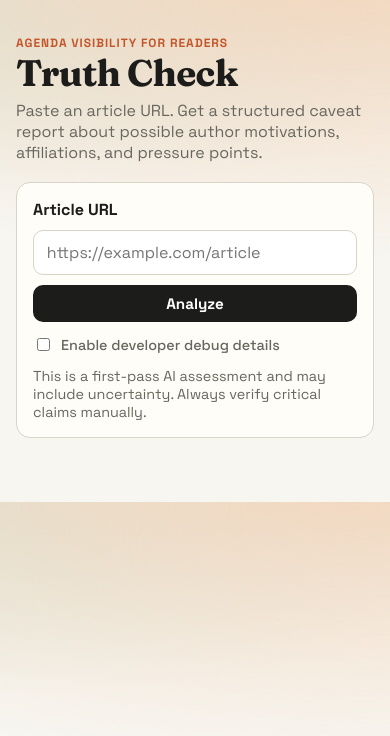
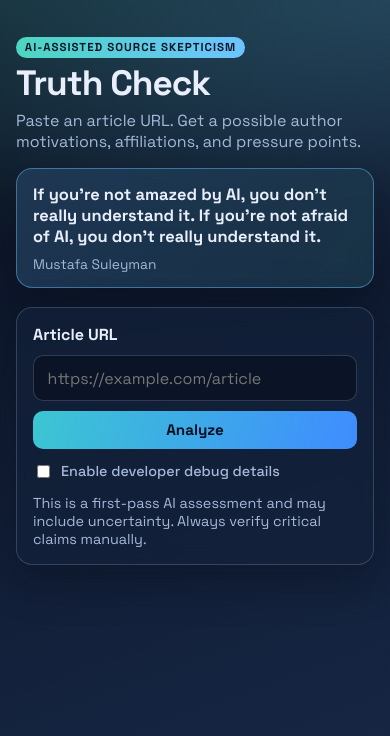
Before and after one commit to schluchc/unhidethehiddenagenda, a website: page index.html in a window 390 px wide. Drawn offline with Linux system fonts and the light colour scheme.

Commit message:
new design, hid 'detected author' as it is actually often wrong, even though the analysis is then done  on the right author

```diff
--- a/app.js
+++ b/app.js
@@ -13,7 +13,6 @@ const debugLineEl = document.getElementById("debug-line");
 const debugOutputEl = document.getElementById("debug-output");
 
 const articleTitleEl = document.getElementById("article-title");
-const articleAuthorEl = document.getElementById("article-author");
 const articleLinkEl = document.getElementById("article-link");
 const authorProfileEl = document.getElementById("author-profile");
 const motivationsEl = document.getElementById("motivations");
@@ -79,7 +78,6 @@ function renderResults(payload) {
   const { article, analysis } = payload;
 
   articleTitleEl.textContent = article.title || "Unknown";
-  articleAuthorEl.textContent = article.author || "Unknown";
   articleLinkEl.textContent = article.url;
   articleLinkEl.href = article.url;
 
@@ -210,7 +208,12 @@ async function parseApiResponse(response) {
 
 function renderDebug(debugPayload) {
   const authorSource = debugPayload?.extra?.author_source || "unknown";
-  debugLineEl.textContent = `Author detection source: ${authorSource}`;
+  const extractedAuthor = debugPayload?.extra?.extracted_author || "Unknown author";
+  const extractedSource = debugPayload?.extra?.extracted_author_source || "unknown";
+  const analysisSubject = debugPayload?.extra?.analysis_subject || "Unknown author";
+  debugLineEl.textContent =
+    `Analysis subject: ${analysisSubject} (source: ${authorSource}) | ` +
+    `Extracted author: ${extractedAuthor} (source: ${extractedSource})`;
   debugOutputEl.textContent = JSON.stringify(debugPayload, null, 2);
   debugPanelEl.classList.remove("hidden");
 }
--- a/index.html
+++ b/index.html
@@ -15,12 +15,21 @@
   <body>
     <main class="shell">
       <header class="hero">
-        <p class="eyebrow">Agenda visibility for readers</p>
+        <p class="eyebrow">AI-assisted source skepticism</p>
         <h1>Truth Check</h1>
         <p class="subtitle">
-          Paste an article URL. Get a structured caveat report about possible author
-          motivations, affiliations, and pressure points.
+          Paste an article URL. Get a possible author motivations, affiliations, and pressure points.
         </p>
+        <section class="quote-card">
+          <p class="quote-text">
+            If you're not amazed by AI, you don't
+            really understand it. If you're not afraid of AI, you don't really understand
+            it.
+          </p>
+          <p class="quote-source">
+            Mustafa Suleyman
+          </p>
+        </section>
       </header>
 
       <section class="panel">
@@ -59,7 +68,6 @@
         <article class="card">
           <h2>Article</h2>
           <p><strong>Title:</strong> <span id="article-title">-</span></p>
-          <p><strong>Detected author:</strong> <span id="article-author">-</span></p>
           <p>
             <strong>Source URL:</strong>
             <a id="article-link" href="#" rel="noopener noreferrer" target="_blank">-</a>
--- a/styles.css
+++ b/styles.css
@@ -1,12 +1,17 @@
 :root {
-  --bg: #f7f6f1;
-  --ink: #1c1c1a;
-  --muted: #68675f;
-  --accent: #c3562b;
-  --panel: #fffdf7;
-  --line: #d8d4c7;
-  --good: #2f6e4f;
-  --warn: #8a5b00;
+  --bg-deep: #0b1220;
+  --bg-mid: #101c33;
+  --bg-soft: #172847;
+  --ink: #e9eefb;
+  --ink-soft: #a6b8d9;
+  --line: rgba(166, 184, 217, 0.24);
+  --panel: rgba(18, 33, 58, 0.72);
+  --panel-strong: rgba(22, 39, 70, 0.88);
+  --accent: #4cd6c0;
+  --accent-2: #6ec3ff;
+  --good: #7ce8b2;
+  --warn: #ffd67f;
+  --bad: #ff9f9f;
 }
 
 * {
@@ -18,44 +23,79 @@ body {
   color: var(--ink);
   font-family: "Space Grotesk", sans-serif;
   background:
-    radial-gradient(90rem 30rem at 100% -10%, #f3d4ba 0%, transparent 65%),
-    radial-gradient(70rem 22rem at -10% 0%, #d8e8dc 0%, transparent 55%),
-    var(--bg);
+    radial-gradient(80rem 35rem at 0% -10%, rgba(76, 214, 192, 0.18), transparent 60%),
+    radial-gradient(60rem 28rem at 100% 0%, rgba(110, 195, 255, 0.2), transparent 60%),
+    linear-gradient(160deg, var(--bg-deep), var(--bg-mid) 45%, var(--bg-soft));
+  min-height: 100vh;
 }
 
 .shell {
-  max-width: 900px;
+  max-width: 980px;
   margin: 0 auto;
   padding: 2.2rem 1rem 4rem;
 }
 
+.hero {
+  animation: fadeUp 420ms ease;
+}
+
 .hero h1 {
   margin: 0;
-  font: 700 3rem/1 "Fraunces", serif;
-  letter-spacing: -0.02em;
+  font: 700 clamp(2.2rem, 6vw, 3.8rem) / 1 "Space Grotesk", sans-serif;
+  letter-spacing: -0.03em;
 }
 
 .eyebrow {
-  margin: 0 0 0.25rem;
-  color: var(--accent);
+  display: inline-block;
+  margin: 0 0 0.45rem;
+  color: #0d172a;
+  background: linear-gradient(90deg, var(--accent), var(--accent-2));
   text-transform: uppercase;
-  letter-spacing: 0.08em;
-  font-size: 0.75rem;
+  letter-spacing: 0.09em;
+  font-size: 0.72rem;
   font-weight: 700;
+  border-radius: 999px;
+  padding: 0.22rem 0.55rem;
 }
 
 .subtitle {
   max-width: 62ch;
-  color: var(--muted);
-  margin-top: 0.5rem;
+  color: var(--ink-soft);
+  margin-top: 0.65rem;
 }
 
+.quote-card,
 .panel,
 .card,
-.status {
+.status,
+.activity {
   border: 1px solid var(--line);
-  border-radius: 14px;
+  border-radius: 16px;
   background: var(--panel);
+  backdrop-filter: blur(10px);
+  -webkit-backdrop-filter: blur(10px);
+  box-shadow: 0 16px 40px rgba(3, 8, 18, 0.35);
+}
+
+.quote-card {
+  margin-top: 1rem;
+  padding: 0.9rem 1rem;
+  border-color: rgba(110, 195, 255, 0.45);
+  background:
+    linear-gradient(120deg, rgba(110, 195, 255, 0.14), rgba(76, 214, 192, 0.1)),
+    var(--panel);
+}
+
+.quote-text {
+  margin: 0;
+  font-size: 1.03rem;
+  font-weight: 600;
+}
+
+.quote-source {
+  margin: 0.5rem 0 0;
+  font-size: 0.86rem;
+  color: var(--ink-soft);
 }
 
 .panel {
@@ -77,32 +117,46 @@ label {
 input[type="url"] {
   flex: 1;
   min-width: 0;
-  padding: 0.7rem 0.8rem;
+  padding: 0.72rem 0.85rem;
   border-radius: 10px;
   border: 1px solid var(--line);
   font: inherit;
-  background: #fff;
+  color: var(--ink);
+  background: rgba(11, 18, 32, 0.7);
+}
+
+input[type="url"]:focus {
+  outline: none;
+  border-color: var(--accent-2);
+  box-shadow: 0 0 0 3px rgba(110, 195, 255, 0.18);
 }
 
 button {
   border: 0;
   border-radius: 10px;
-  background: var(--ink);
-  color: #fff;
-  padding: 0.7rem 1.05rem;
-  font: 600 0.95rem/1 "Space Grotesk", sans-serif;
+  background: linear-gradient(110deg, #3cc6d2, #3f8cff);
+  color: #061022;
+  padding: 0.72rem 1.08rem;
+  font: 700 0.95rem/1 "Space Grotesk", sans-serif;
   cursor: pointer;
+  transition: transform 120ms ease, filter 120ms ease;
+}
+
+button:hover {
+  transform: translateY(-1px);
+  filter: brightness(1.04);
 }
 
 button:disabled {
   opacity: 0.65;
   cursor: progress;
+  transform: none;
 }
 
 .hint {
   margin: 0.8rem 0 0;
   font-size: 0.9rem;
-  color: var(--muted);
+  color: var(--ink-soft);
 }
 
 .debug-toggle {
@@ -112,7 +166,7 @@ button:disabled {
   font-weight: 500;
   font-size: 0.9rem;
   margin-top: 0.8rem;
-  color: var(--muted);
+  color: var(--ink-soft);
 }
 
 .status {
@@ -121,33 +175,31 @@ button:disabled {
 }
 
 .status.info {
-  border-color: #b9c7c2;
+  border-color: rgba(110, 195, 255, 0.45);
 }
 
 .status.error {
-  border-color: #e3b8aa;
-  color: #8e2e16;
+  border-color: rgba(255, 159, 159, 0.6);
+  color: #ffd8d8;
+  background: rgba(65, 24, 29, 0.7);
 }
 
 .activity {
   margin-top: 1rem;
-  border: 1px solid var(--line);
-  border-radius: 14px;
-  background: var(--panel);
   padding: 0.8rem 1rem;
 }
 
 #activity-text {
   margin: 0;
   font-size: 0.95rem;
-  color: var(--muted);
+  color: var(--ink-soft);
 }
 
 .progress-track {
   height: 8px;
   margin-top: 0.6rem;
   border-radius: 999px;
-  background: #ece8db;
+  background: rgba(120, 147, 191, 0.25);
   overflow: hidden;
 }
 
@@ -155,7 +207,7 @@ button:disabled {
   width: 0%;
   height: 100%;
   border-radius: inherit;
-  background: linear-gradient(90deg, #d78544, #c3562b);
+  background: linear-gradient(90deg, var(--accent), var(--accent-2));
   transition: width 0.35s ease;
 }
 
@@ -167,29 +219,34 @@ button:disabled {
 
 .card {
   padding: 1rem;
+  background: var(--panel-strong);
 }
 
 .card h2 {
   margin: 0 0 0.75rem;
-  font-size: 1.1rem;
+  font-size: 1.08rem;
 }
 
 .card p {
   margin: 0.5rem 0;
 }
 
+a {
+  color: #9ce2ff;
+}
+
 #motivations {
   margin: 0;
   padding-left: 1.2rem;
   display: grid;
-  gap: 0.45rem;
+  gap: 0.6rem;
 }
 
 .caveat {
   border: 1px solid var(--line);
   border-radius: 10px;
   padding: 0.75rem;
-  background: #fff;
+  background: rgba(8, 15, 29, 0.55);
 }
 
 .caveat p {
@@ -206,18 +263,18 @@ button:disabled {
 }
 
 .tag.high {
-  color: var(--good);
-  background: #dff1e7;
+  color: #0e2a1d;
+  background: var(--good);
 }
 
 .tag.medium {
-  color: var(--warn);
-  background: #faedcf;
+  color: #2c2004;
+  background: var(--warn);
 }
 
 .tag.low {
-  color: #8a3535;
-  background: #fbe0e0;
+  color: #3d1313;
+  background: var(--bad);
 }
 
 .hidden {
@@ -235,14 +292,21 @@ button:disabled {
 .debug-line {
   margin: 0 0 0.6rem;
   font-size: 0.9rem;
-  color: var(--muted);
+  color: var(--ink-soft);
+}
+
+@keyframes fadeUp {
+  from {
+    opacity: 0;
+    transform: translateY(8px);
+  }
+  to {
+    opacity: 1;
+    transform: translateY(0);
+  }
 }
 
 @media (max-width: 700px) {
-  .hero h1 {
-    font-size: 2.3rem;
-  }
-
   .row {
     flex-direction: column;
   }
```
Also changed, not shown: functions/api/analyze.js (+46 -9 lines).
